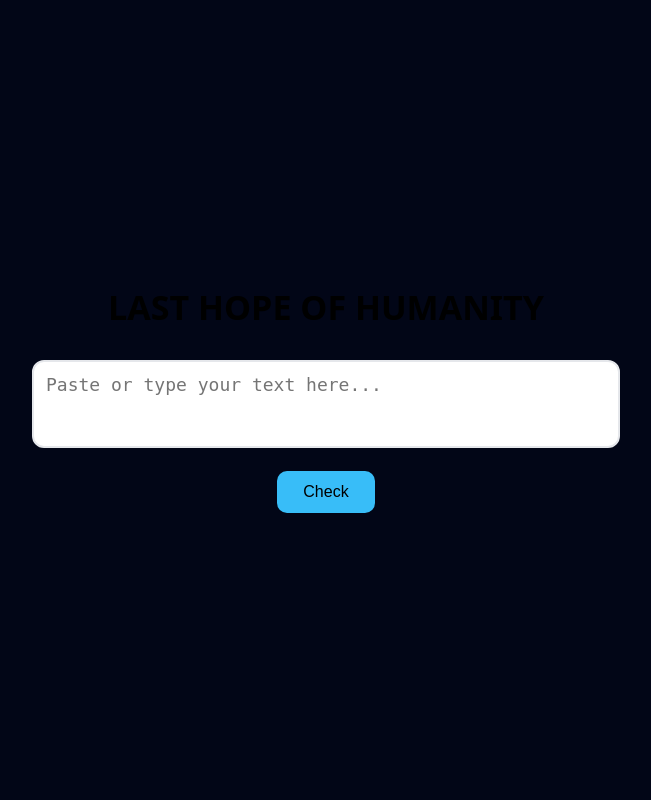
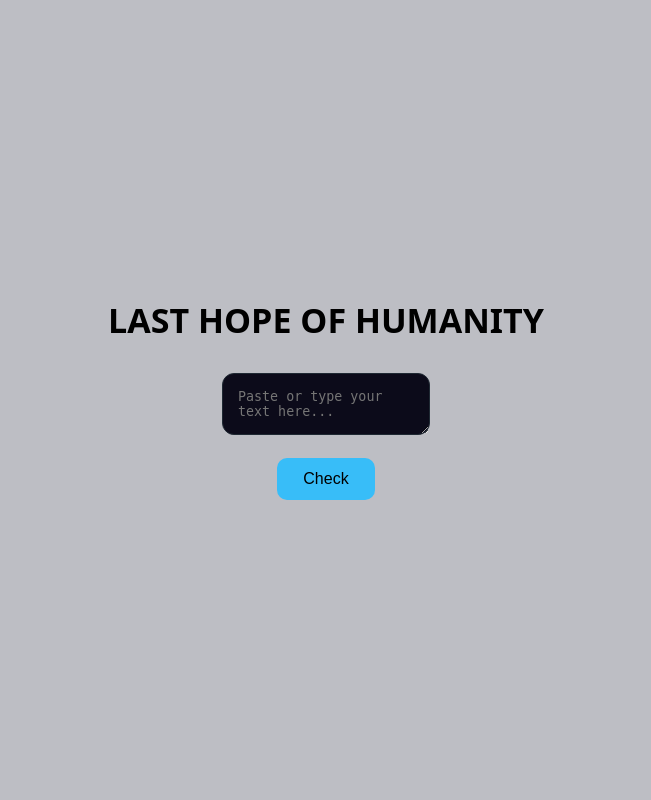
Before and after one commit to sam123-prog/lasthope.ai, a Flask app: page / in a window 1280 px wide. Shown: the whole page, without its empty margins (314-965 px from the left). Run offline with Flask 3, Linux system fonts and the light colour scheme; parts of the project's set-up code (start-up, migrations or seed data) failed here and were passed over.

Commit message:
ui change

```diff
--- a/templates/index.html
+++ b/templates/index.html
@@ -7,7 +7,7 @@
 body {
     margin:0;
     font-family: system-ui, Arial, sans-serif;
-    background:#020617;
+    background:#bdbec4;
     color:black;
     display:flex;
     justify-content:center;
@@ -27,23 +27,13 @@ h1{
     font-weight:600;
 }
 
-textarea{
-    width:80%;
-    min-height:60px;   /* small at start */
-    max-height:300px;
-    resize:none;
-    overflow:hidden;
-
-    background:white;
-    color:black;
-
-    border-radius:12px;
-    padding:12px;
-    font-size:18px;
-    border:2px solid #e5e7eb;
-    outline:none;
-
-    transition:0.2s ease;
+textarea {
+    background-color: #0c0b1a;  /* dark navy black */
+    color: #ffffff;
+    border-radius: 12px;
+    padding: 15px;
+    border: 1px solid #1f2933;
+    outline: none;
 }
 
 textarea:focus{
@@ -97,7 +87,7 @@ function autoResize(el){
 </form>
 
 <div class="result">
-    {{ result }}
+
 </div>
 
 </div>
```
